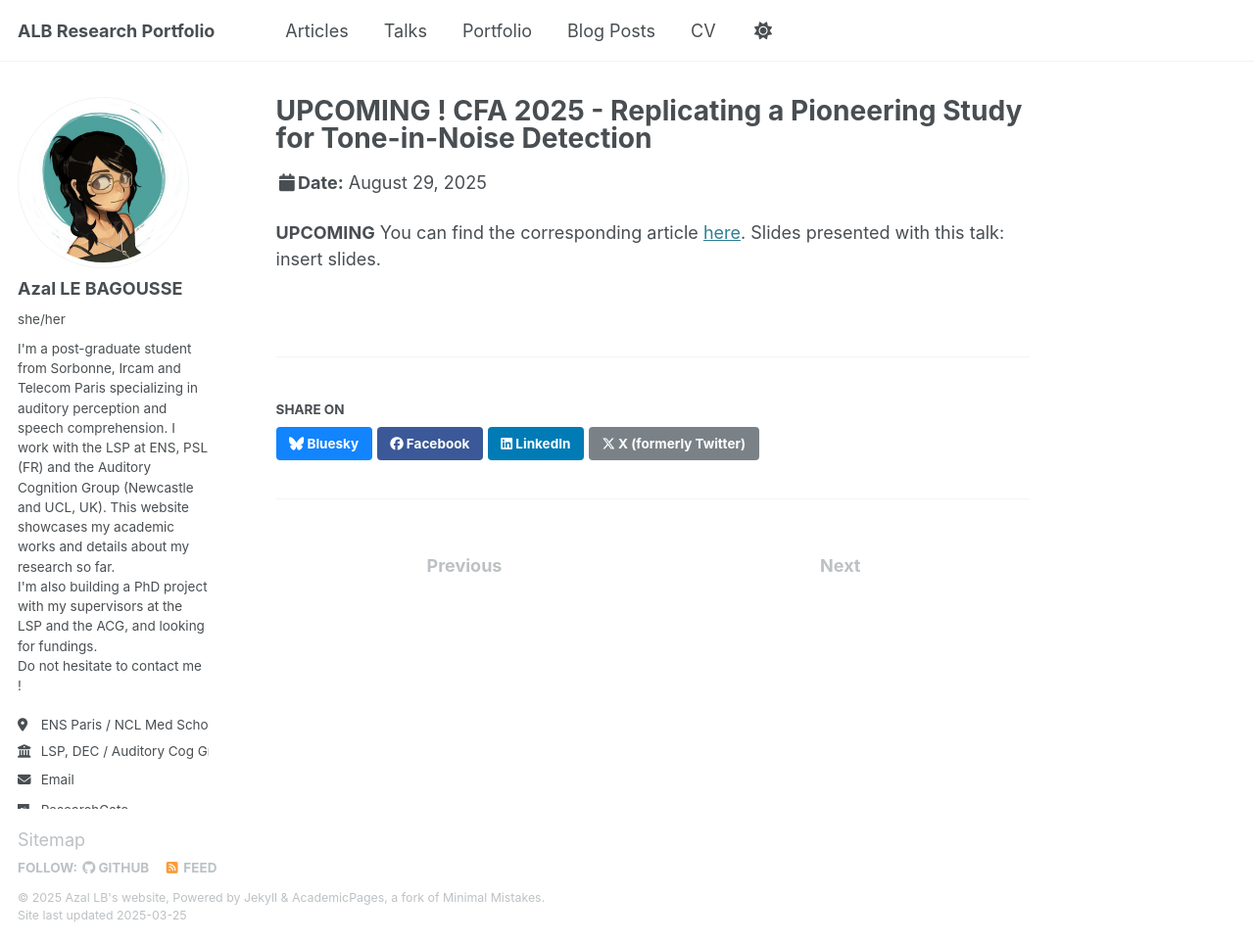
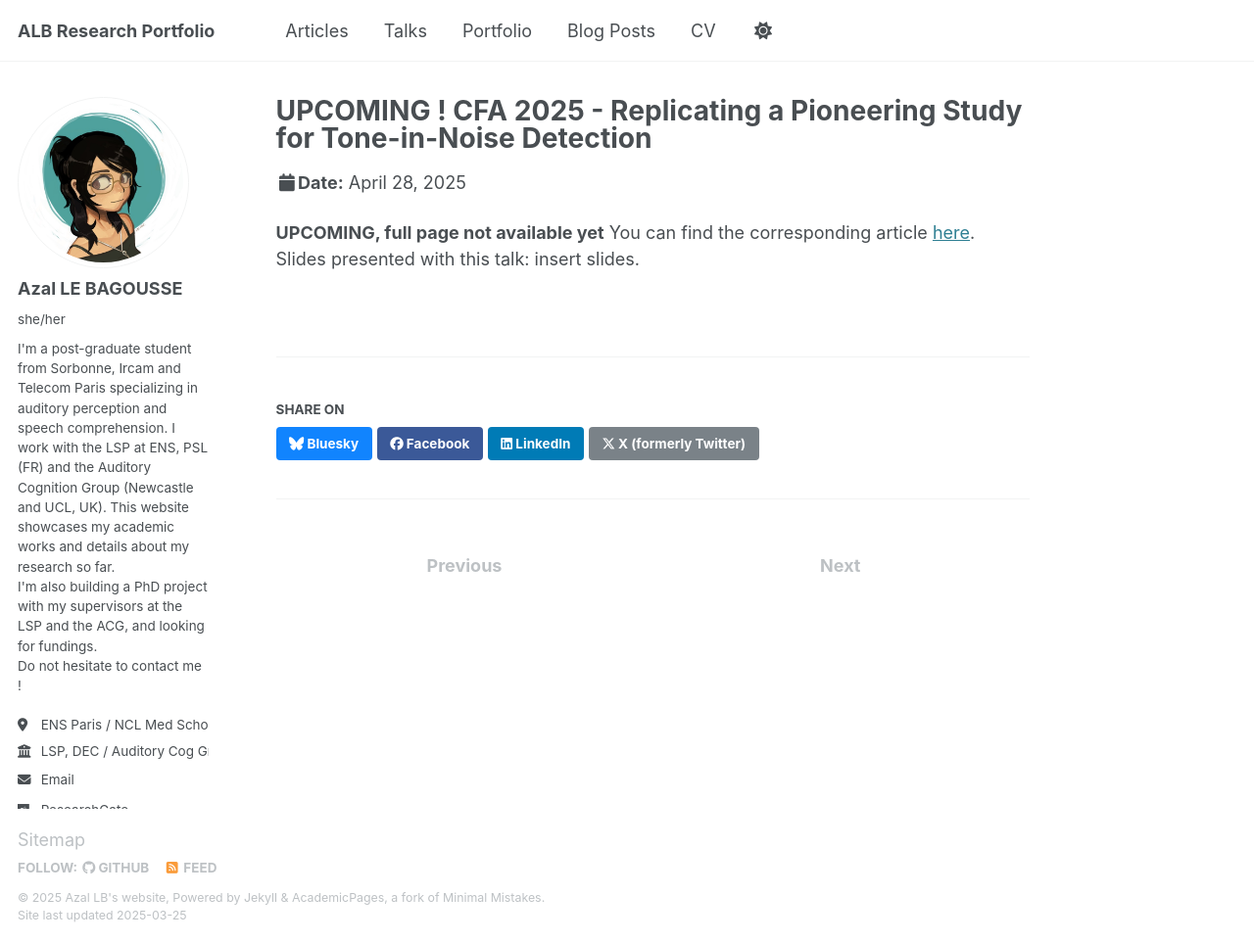
Before and after one commit to azallb/azallb.github.io, a Jekyll site: the page built from _talks/2024-04-28-CFA_prez.md, in a window 1280 px wide and 963 px high. Shown: the whole window at 98% size. Built offline with Jekyll 4.4.1, drawn with Linux system fonts in a browser that asks for light colours.

Commit message:
talk update

```diff
--- a/_talks/2024-04-28-CFA_prez.md
+++ b/_talks/2024-04-28-CFA_prez.md
@@ -4,9 +4,9 @@ collection: talks
 type: "Presentation"
 permalink: /talks/CFA2025-talk
 venue: "French Acoustics Congress 2025 - Campus Jussieu, Sorbonne University"
-date: 2025-08-29
+date: 2025-04-28
 location: "Paris, France"
 ---
 
-**UPCOMING** You can find the corresponding article [here](http://azallb.github.io/files/Ahumada-study_lebagousse_varnet2025.pdf).
+**UPCOMING, full page not available yet** You can find the corresponding article [here](http://azallb.github.io/files/Ahumada-study_lebagousse_varnet2025.pdf).
 Slides presented with this talk: insert slides.
```
